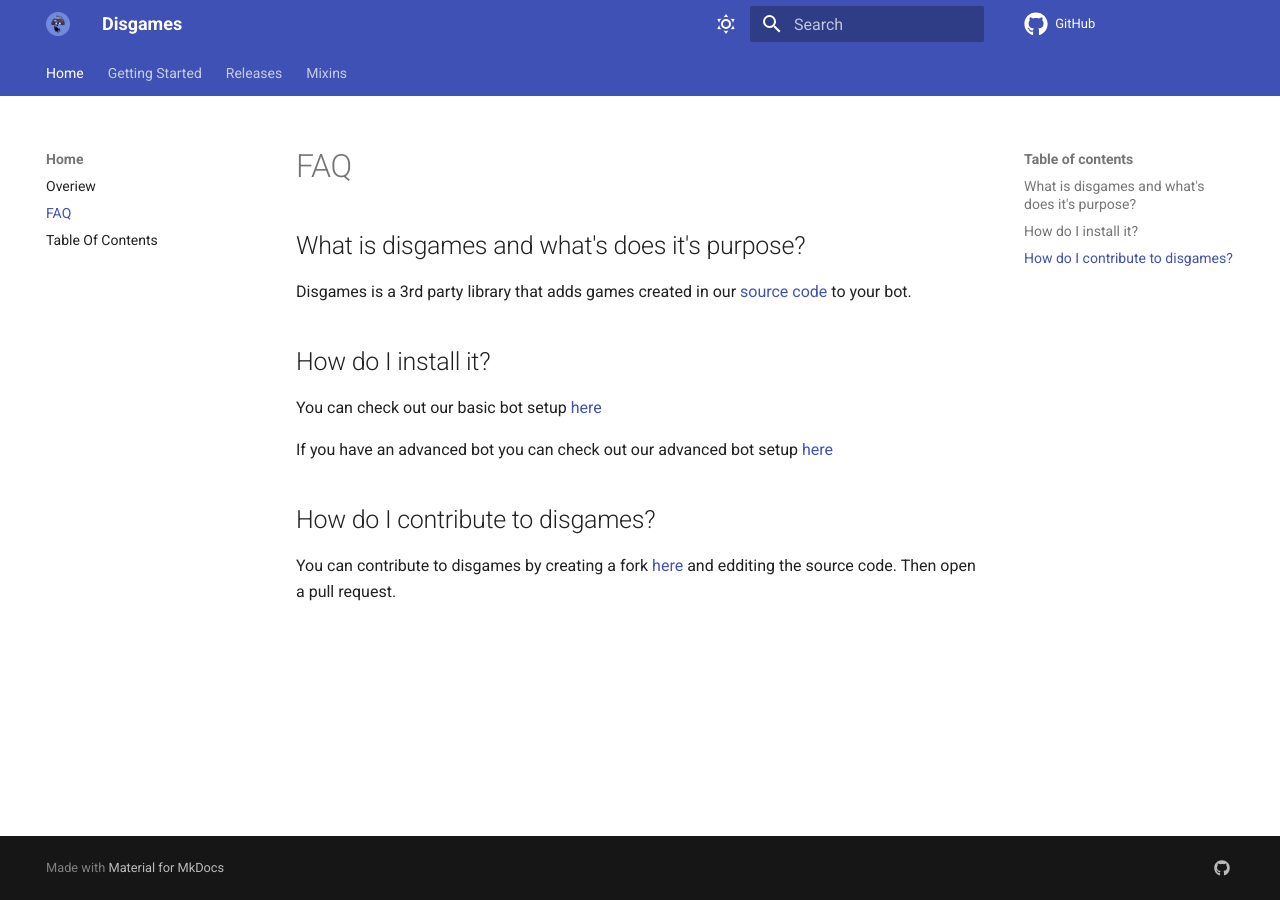
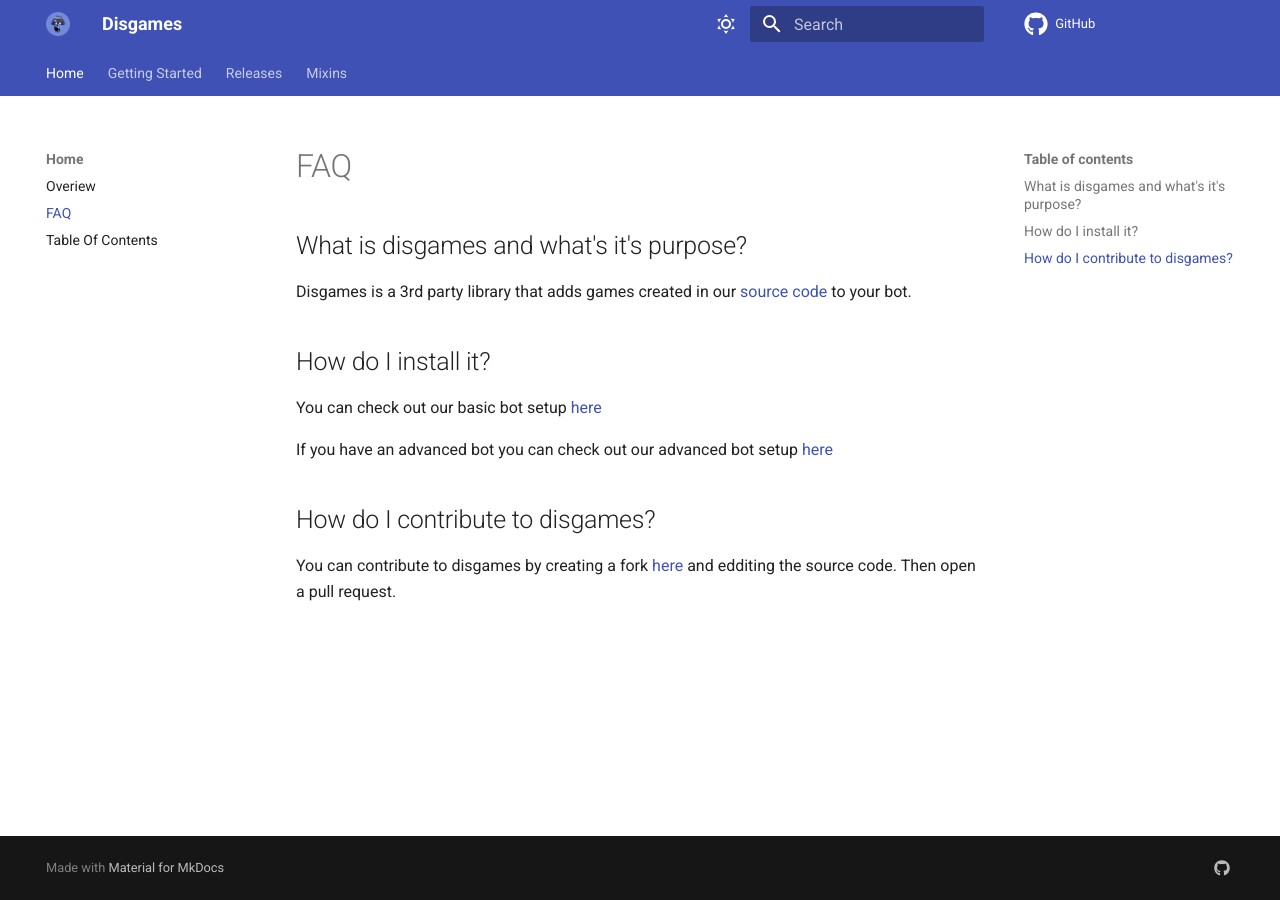
Before and after one commit to andrewthederp/Disgames, an MkDocs documentation site: the page built from docs/faq.md, in a window 1280 px wide. Built offline with MkDocs 1.6.1 and Material for MkDocs 9.7.7, drawn with Linux system fonts in a browser that asks for light colours; comment, search, counter and statistics services are not loaded.

Commit message:
fixed a typo

```diff
--- a/docs/faq.md
+++ b/docs/faq.md
@@ -1,6 +1,6 @@
 # FAQ
 
-## What is disgames and what's does it's purpose?
+## What is disgames and what's it's purpose?
 
 Disgames is a 3rd party library that adds games created in our [source code](https://github.com/andrewthederp/disgames) to your bot.
 
```
